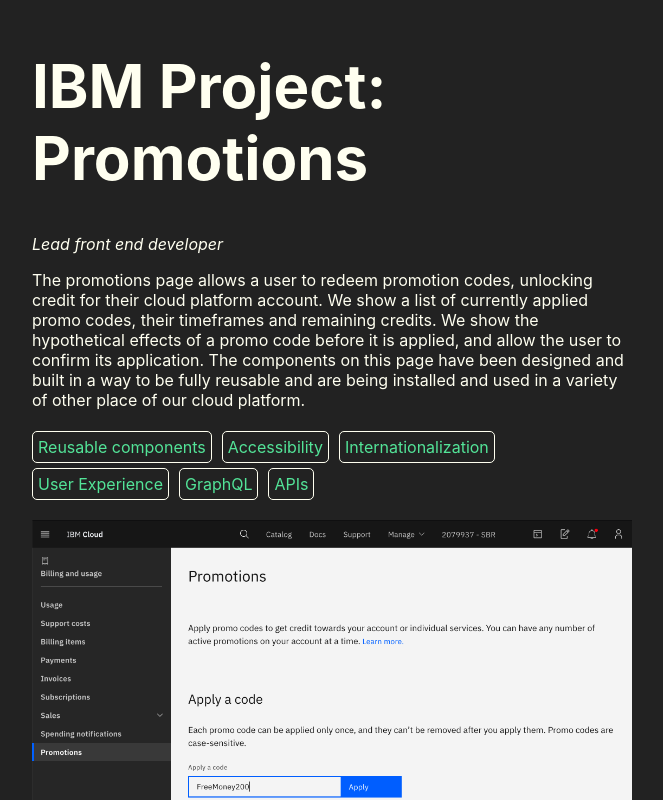
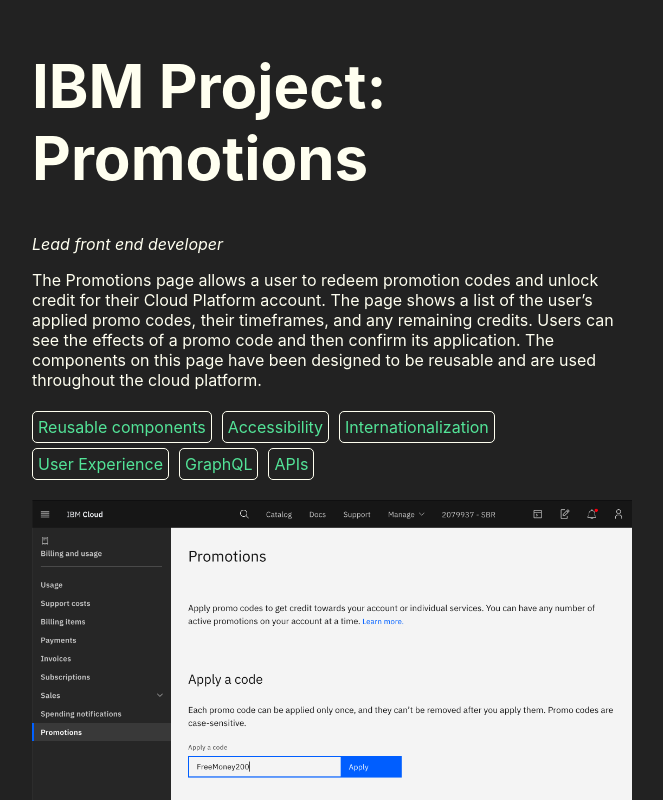
Before and after one commit to bakerTX/bakertx.github.io, a React (Create React App) app: page /#/promotions in a window 1280 px wide. Shown: the top 800 px of the page, without its empty margins (308-971 px from the left). Built offline with nearby package versions, Linux system fonts and the light colour scheme.

Commit message:
improves copy across all pages

```diff
--- a/src/pages/Home.js
+++ b/src/pages/Home.js
@@ -73,9 +73,8 @@
       <footer>
         <h2>Contact me</h2>
         <p>
-          If you&#39;re interested in collaborating on a project, or in
-          discussing my current work availability, please contact me with an
-          email at
+          If you&#39;re interested in collaborating on a project or discussing
+          my current work availability, please contact me with an email at
           {'  '}
           <address className="inline-address">
             <a href={`mailto:${email}`}>{email}</a>
--- a/src/pages/Promotions/Promotions.js
+++ b/src/pages/Promotions/Promotions.js
@@ -20,14 +20,12 @@
     <main>
       <div className="description">
         <p>
-          The promotions page allows a user to redeem promotion codes, unlocking
-          credit for their cloud platform account. We show a list of currently
-          applied promo codes, their timeframes and remaining credits. We show
-          the hypothetical effects of a promo code before it is applied, and
-          allow the user to confirm its application. The components on this page
-          have been designed and built in a way to be fully reusable and are
-          being installed and used in a variety of other place of our cloud
-          platform.
+          The Promotions page allows a user to redeem promotion codes and unlock
+          credit for their Cloud Platform account. The page shows a list of the
+          user’s applied promo codes, their timeframes, and any remaining
+          credits. Users can see the effects of a promo code and then confirm
+          its application. The components on this page have been designed to be
+          reusable and are used throughout the cloud platform.
         </p>
         <div className="tag-container">
           <div className="highlight tag">Reusable components</div>
--- a/src/pages/SpendingNotifications/SpendingNotifications.js
+++ b/src/pages/SpendingNotifications/SpendingNotifications.js
@@ -20,11 +20,11 @@
     <main>
       <div className="description">
         <p>
-          The spending notifications page allows a user to set up custom
-          notifications for the services within their account. An email will be
-          sent out when the chosen service has reached a dollar threshold
-          amount. These notifications allow the user to have greater awareness
-          and insight into the activity of their deployed services.
+          The Spending notifications page allows a user to set up custom
+          notifications for the services within their account. The user receives
+          a notification when their chosen service has reached a dollar
+          threshold amount. These notifications allow the user to have a greater
+          awareness and insight into the activity of their services.
         </p>
         <div className="tag-container">
           <div className="highlight tag">GraphQL</div>
--- a/src/pages/Subscriptions/Subscriptions.js
+++ b/src/pages/Subscriptions/Subscriptions.js
@@ -21,10 +21,10 @@
     <main>
       <div className="description">
         <p>
-          The subscriptions page gives the user detailed information about the
-          burndown of their cloud platform subscriptions. We implement reusable
-          data visualation components to convey this information quickly and
-          efficiently, while adhering to a consistent IBM design language.
+          The Subscriptions and credit page provides the user with detailed
+          information about the burndown of their Cloud Platform subscriptions.
+          I implemented reusable data visualization components to convey this
+          information while adhering to a consistent IBM design.
         </p>
         <div className="tag-container">
           <div className="highlight tag">Data visualization</div>
```
